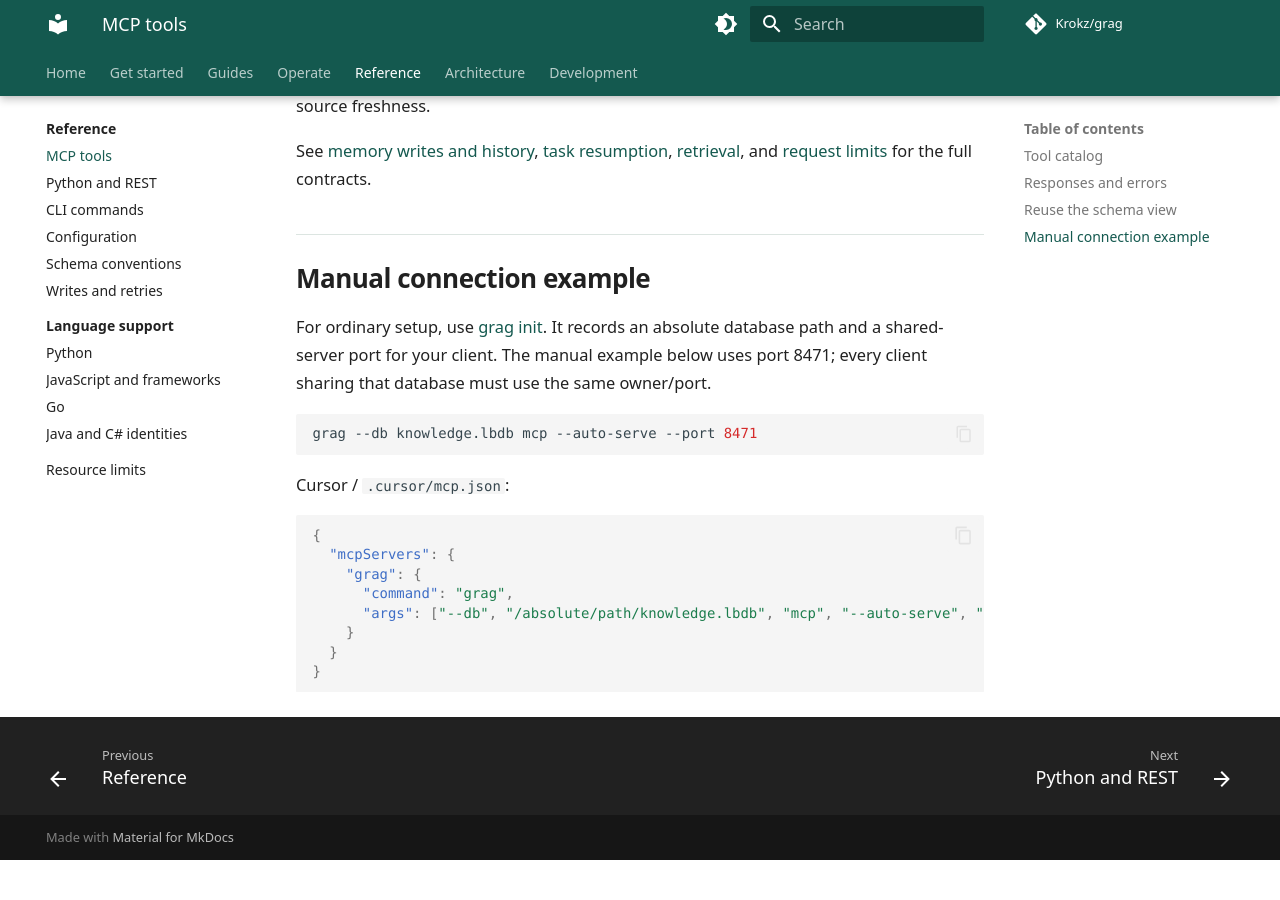
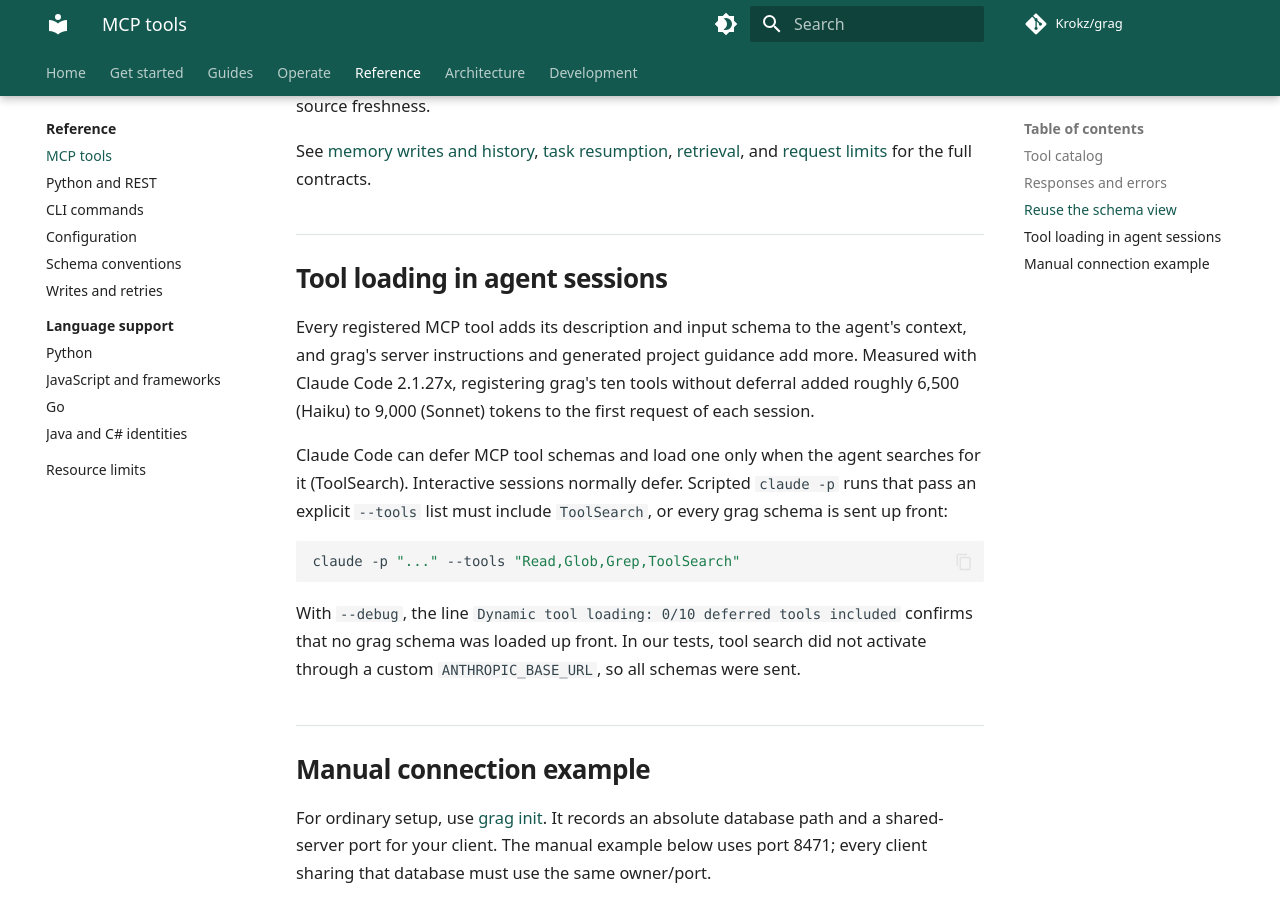
Before and after one commit to Krokz/grag, an MkDocs documentation site: the page built from docs/reference/mcp.md, in a window 1280 px wide and 900 px high, scrolled down 1932 px. Built offline with MkDocs 1.6.1 and Material for MkDocs 9.7.7, drawn with Linux system fonts in a browser that asks for light colours; comment, search, counter and statistics services are not loaded; before the commit the page ends 2792 px from its top, so only the background shows below that.

Commit message:
docs: explain MCP tool schema loading and ToolSearch for scripted agent runs

````diff
--- a/docs/reference/mcp.md
+++ b/docs/reference/mcp.md
@@ -47,6 +47,27 @@
 See [memory writes and history](../guides/memory.md), [task resumption](../guides/resume.md), [retrieval](../guides/retrieval.md), and [request limits](limits.md) for the full contracts.
 
 
+## Tool loading in agent sessions
+
+Every registered MCP tool adds its description and input schema to the agent's
+context, and grag's server instructions and generated project guidance add more.
+Measured with Claude Code 2.1.27x, registering grag's ten tools without deferral
+added roughly 6,500 (Haiku) to 9,000 (Sonnet) tokens to the first request of each
+session.
+
+Claude Code can defer MCP tool schemas and load one only when the agent searches for
+it (ToolSearch). Interactive sessions normally defer. Scripted `claude -p` runs that
+pass an explicit `--tools` list must include `ToolSearch`, or every grag schema is
+sent up front:
+
+```bash
+claude -p "..." --tools "Read,Glob,Grep,ToolSearch"
+```
+
+With `--debug`, the line `Dynamic tool loading: 0/10 deferred tools included`
+confirms that no grag schema was loaded up front. In our tests, tool search did not
+activate through a custom `ANTHROPIC_BASE_URL`, so all schemas were sent.
+
 ## Manual connection example
 
 
````
